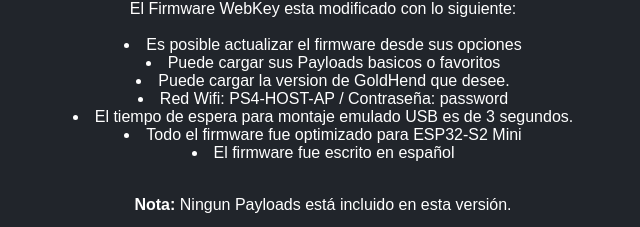
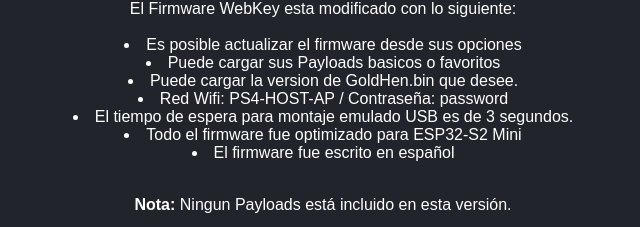
Before and after one commit to XDEVGMS/XDEVGMS.github.io, a plain HTML site: page index.html in a window 1280 px wide. Shown: the part 368-595 px from the top of the page, 317-957 px from the left. Drawn offline with Linux system fonts and the light colour scheme.

Commit message:
Update index.html

```diff
--- a/index.html
+++ b/index.html
@@ -69,7 +69,7 @@
        El Firmware WebKey esta modificado con lo siguiente:<br><br>
        <li>Es posible actualizar el firmware desde sus opciones</li>
        <li>Puede cargar sus Payloads basicos o favoritos</li>
-       <li>Puede cargar la version de GoldHend que desee.</li>
+       <li>Puede cargar la version de GoldHen.bin que desee.</li>
        <li>Red Wifi: PS4-HOST-AP / Contraseña: password</li>
        <li>El tiempo de espera para montaje emulado USB es de 3 segundos.</li>
        <li>Todo el firmware fue optimizado para ESP32-S2 Mini</li>
```
